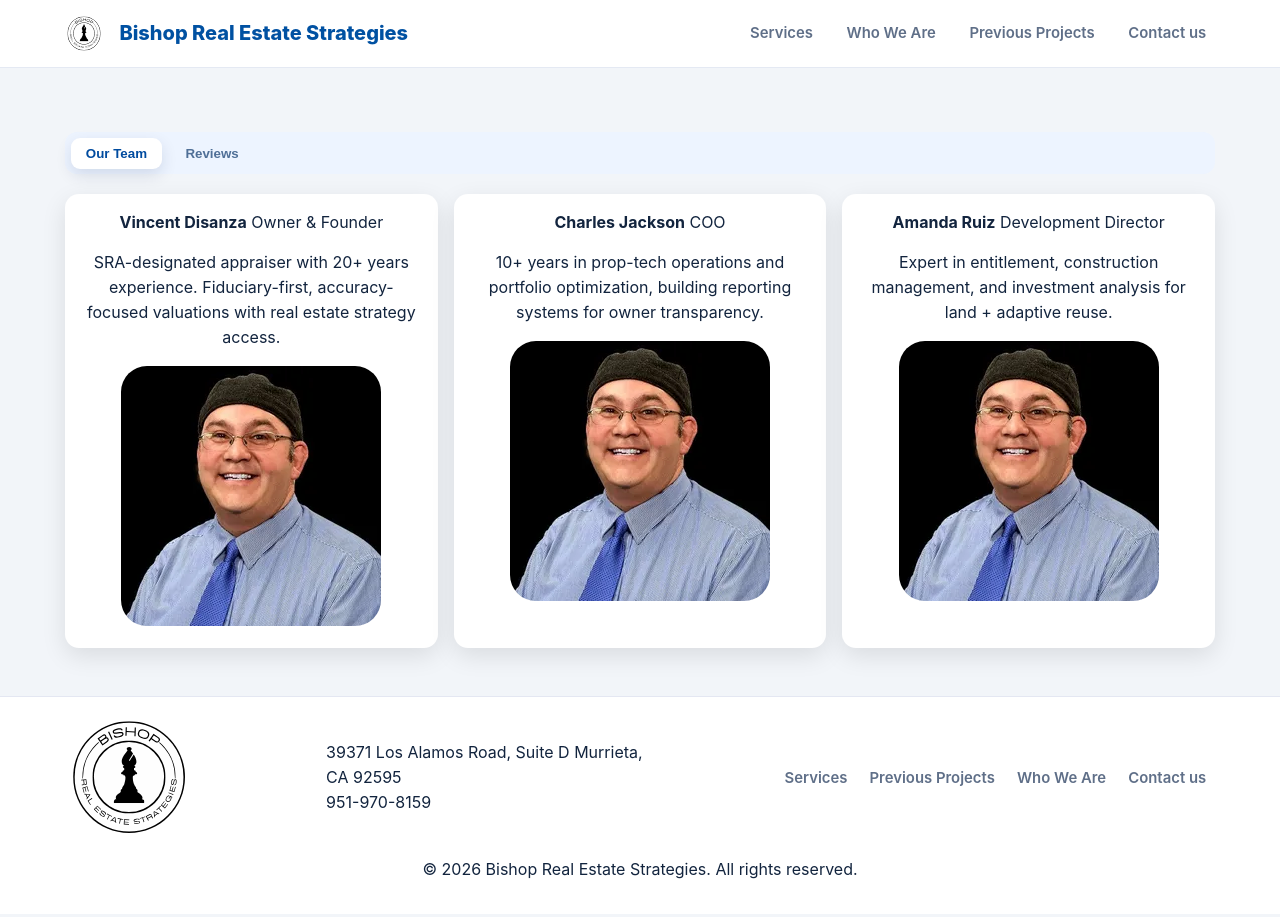
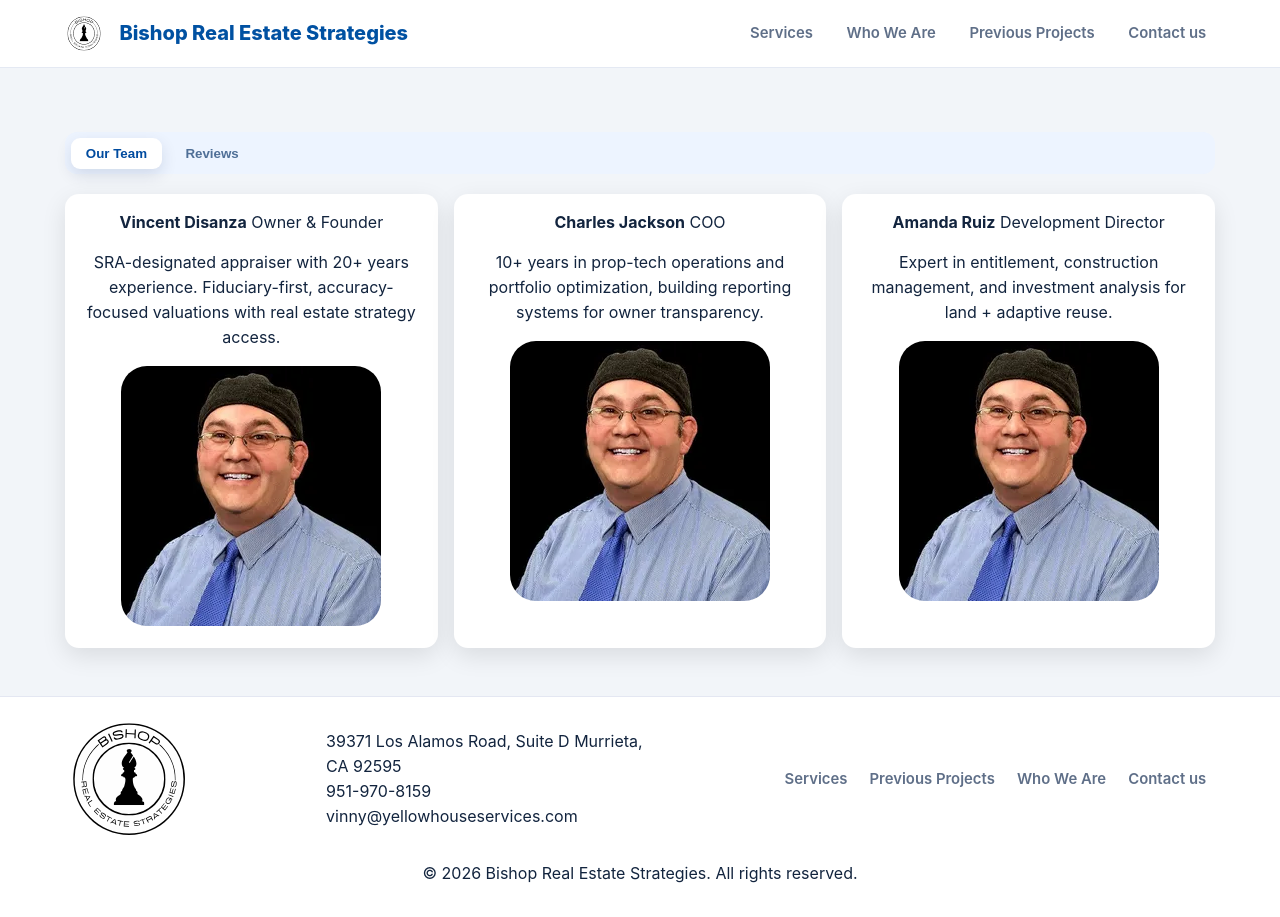
Before and after one commit to christian1quintana-droid/Mock, a plain HTML site: page about.html in a window 1280 px wide. Drawn offline with Linux system fonts and the light colour scheme.

Commit message:
Added Email

```diff
--- a/about.html
+++ b/about.html
@@ -66,7 +66,7 @@
       <div class="container footer-grid">
         <img style = "width:10vw" src = "assets/Circle Logo.svg">
 
-        <p>39371 Los Alamos Road, Suite D Murrieta,<br> CA 92595 <br> 951-970-8159</p>
+        <p>39371 Los Alamos Road, Suite D Murrieta,<br> CA 92595 <br> 951-970-8159<br> vinny@yellowhouseservices.com</p>
         <nav class="footer-nav">
           <a href="services.html">Services</a>
           <a href="insight.html">Previous Projects</a>
```
Also changed, not shown: contact.html (+1 -1 lines), index.html (+1 -1 lines), insight.html (+1 -1 lines), services.html (+1 -1 lines).
